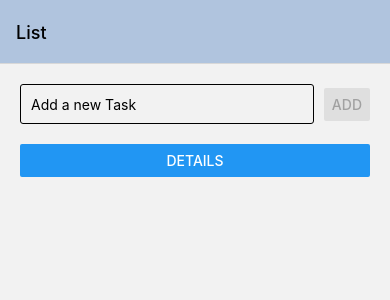
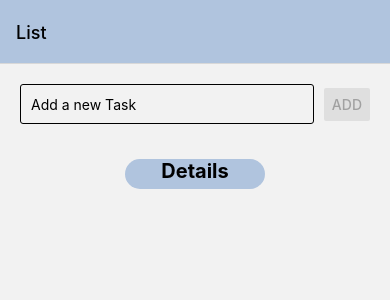
Before and after one commit to iamjvictor/TodoList-APP, a React Native app: screen /List in a window 390 px wide. Shown: the top 300 px of the page. Built offline with nearby package versions, Linux system fonts and the light colour scheme; no server answers; the database is empty.

Commit message:
Updated button

```diff
--- a/package.json
+++ b/package.json
@@ -17,10 +17,11 @@
     "expo": "~48.0.9",
     "expo-status-bar": "~1.4.4",
     "firebase": "^9.19.1",
+    "moment": "^2.29.4",
     "react": "18.2.0",
     "react-native": "0.71.4",
+    "react-native-safe-area-context": "4.5.0",
     "react-native-screens": "~3.20.0",
-    "react-native-safe-area-context": "4.5.0",
     "typescript": "^4.9.4"
   },
   "devDependencies": {
--- a/src/pages/Details.tsx
+++ b/src/pages/Details.tsx
@@ -1,12 +1,128 @@
-import React from 'react'
-import { Text, View } from 'react-native'
+import React, { useEffect, useState } from 'react'
+import { Text, View,  Button, TextInput, StyleSheet, FlatList, TouchableOpacity } from 'react-native'
+import { FIRESTORE_DB } from '../config/firebaseconfig';
+import { addDoc, collection, deleteDoc, doc, onSnapshot, updateDoc } from 'firebase/firestore';
+import Ionicons from '@expo/vector-icons/Ionicons';
+import { AntDesign } from '@expo/vector-icons';
+
+export interface Task {
+  title: string;
+  done: boolean;
+  id: string;
+  createDate: number;
+};
+
+export default function Details() {
+  const [tasks, setTasks] = useState<Task[]>([]);
+  const [task, setTask] = useState('');
+
+  useEffect (() => {
+    const taskRef = collection(FIRESTORE_DB, 'Task');
+
+    let subscriber = onSnapshot(taskRef, {
+      next: (snapshot) => {
+        const tasks: Task[] = [];
+        snapshot.docs.forEach((doc) => {
+
+          tasks.push({
+            id: doc.id,
+            ...doc.data()
+          } as Task)
+
+        });
+
+        setTasks(tasks)
+      },
+
+    });
+
+    return () => subscriber();
+  }, []);
+
+  const renderTask = ({item}: any) =>{
+
+    const ref = doc(FIRESTORE_DB, `Task/${item.id}`);
 
 
-export default function Details() {
+
+
+    return(
+
+      <View style={styles.taskContainer}>
+          <Text style={styles.taskTitle}>{item.title}</Text>
+          <View style={styles.taskInfo}>
+            <Text style={styles.infoTitle}>Criado em:  {item.createDate}</Text>
+            <Text style={styles.infoTitle}>Cocluido em:  {item.checkDate}</Text>
+          </View>
+
+      </View>
+    )
+  }
+
+
   return(
-      <View>
-        <Text> details </Text>
-      </View>
+
+
+        <View style={styles.container}>
+          <FlatList
+          data={tasks}
+          renderItem={renderTask}
+          keyExtractor={
+            (task: Task) => task.id
+          }
+          />
+       </View>
+
 
   )
 }
+
+
+
+const styles = StyleSheet.create({
+  container: {
+    marginHorizontal: 10,
+    marginTop: 15
+
+  },
+
+
+
+  taskContainer:{
+    flexDirection: 'row',
+    alignItems: 'center',
+    marginVertical:5,
+    backgroundColor:"#B0C4DE",
+    padding:2,
+
+
+  },
+
+  taskInfo:{
+    flexDirection: 'column',
+    marginLeft:20,
+    marginBottom:0,
+  },
+
+  infoTitle:{
+    fontSize:10,
+  },
+
+  taskTitle:{
+    paddingHorizontal:5,
+    fontWeight: "bold",
+    color:"black",
+    textTransform:"uppercase",
+    width:"40%",
+    fontSize:16,
+
+  },
+
+  task:{
+    flexDirection: 'row',
+    alignItems: 'center',
+    flex:1,
+  }
+
+
+});
--- a/src/pages/List.tsx
+++ b/src/pages/List.tsx
@@ -3,7 +3,9 @@ import { Text, View,  Button, TextInput, StyleSheet, FlatList, TouchableOpacity
 import { FIRESTORE_DB } from '../config/firebaseconfig';
 import { addDoc, collection, deleteDoc, doc, onSnapshot, updateDoc } from 'firebase/firestore';
 import Ionicons from '@expo/vector-icons/Ionicons';
+
 import { AntDesign } from '@expo/vector-icons';
+
 
 export interface Task {
   title: string;
@@ -16,6 +18,7 @@ const List = ({ navigation}: any) =>{
 
 const [tasks, setTasks] = useState<Task[]>([]);
 const [task, setTask] = useState('');
+const [check, setCheck] = useState('');
 
 useEffect (() => {
   const taskRef = collection(FIRESTORE_DB, 'Task');
@@ -41,22 +44,32 @@ useEffect (() => {
 }, []);
 
 const addTodo = async () => {
-const doc = await addDoc(collection(FIRESTORE_DB, 'Task'), {title: task, done: false})
-setTask('');
+
+  let today = new Date();
+  let date = today.getDate()+'-'+(today.getMonth()+1)+'-'+today.getFullYear();
+  const doc = await addDoc(collection(FIRESTORE_DB, 'Task'), {title: task, done: false, createDate: date, checkDate: check,})
+  setTask('');
 };
+
 
 const renderTask = ({item}: any) =>{
 
   const ref = doc(FIRESTORE_DB, `Task/${item.id}`);
 
   const doneTask = async () => {
-    updateDoc(ref, { done: !item.done});
+    let today = new Date();
+    let date = today.getDate()+'-'+ (today.getMonth() + 1 )+'-'+ today.getFullYear() + '     ' + (today.getHours() - 3) + ':'+ today.getMinutes() ;
+    updateDoc(ref, { done: !item.done, checkDate: date});
 
   }
 
   const deleteTask =async () => {
     deleteDoc(ref);
   }
+
+
+
+/* Render Task Container  */
   return(
 
     <View style={styles.taskContainer}>
@@ -71,7 +84,10 @@ const renderTask = ({item}: any) =>{
 }
 
 
- return(
+
+/*Render the Form an call function renderTask */
+
+return(
       <View style={styles.container}>
         <View style={styles.form}>
             <TextInput style={styles.input} placeholder='Add a new Task' onChangeText={(text: string) => setTask(text)} value={task}/>
@@ -92,10 +108,11 @@ const renderTask = ({item}: any) =>{
         )}
 
 
-
-
-        <Button onPress={() => navigation.navigate('Details')} title='Details'/>
-
+      <View style={styles.buttonContainer}>
+        <TouchableOpacity style={styles.button} onPress={() => navigation.navigate('Details')}>
+          <Text style={styles.buttonText}>Details</Text>
+      </TouchableOpacity>
+      </View>
       </View>
   )
 }
@@ -127,8 +144,14 @@ const styles = StyleSheet.create({
 
   },
 
+
+
   button:{
-    borderRadius:10,
+    borderRadius:20,
+    width: "40%",
+    height: 30,
+    backgroundColor: '#B0C4DE',
+
 
   },
 
@@ -144,13 +167,29 @@ const styles = StyleSheet.create({
   taskTitle:{
     paddingHorizontal:5,
     fontWeight: "bold",
-    color:"black"
+    color:"black",
+    textTransform:"uppercase"
   },
 
   task:{
     flexDirection: 'row',
     alignItems: 'center',
     flex:1,
+  },
+
+  buttonContainer:{
+
+    flex: 1,
+    marginTop:15,
+    alignItems: 'center',
+
+  },
+
+  buttonText:{
+
+      fontSize: 20,
+      textAlign: 'center',
+      fontWeight:"bold",
   }
 
 
```
Also changed, not shown: 1 other file (tests, documents, lock files or other folders).
